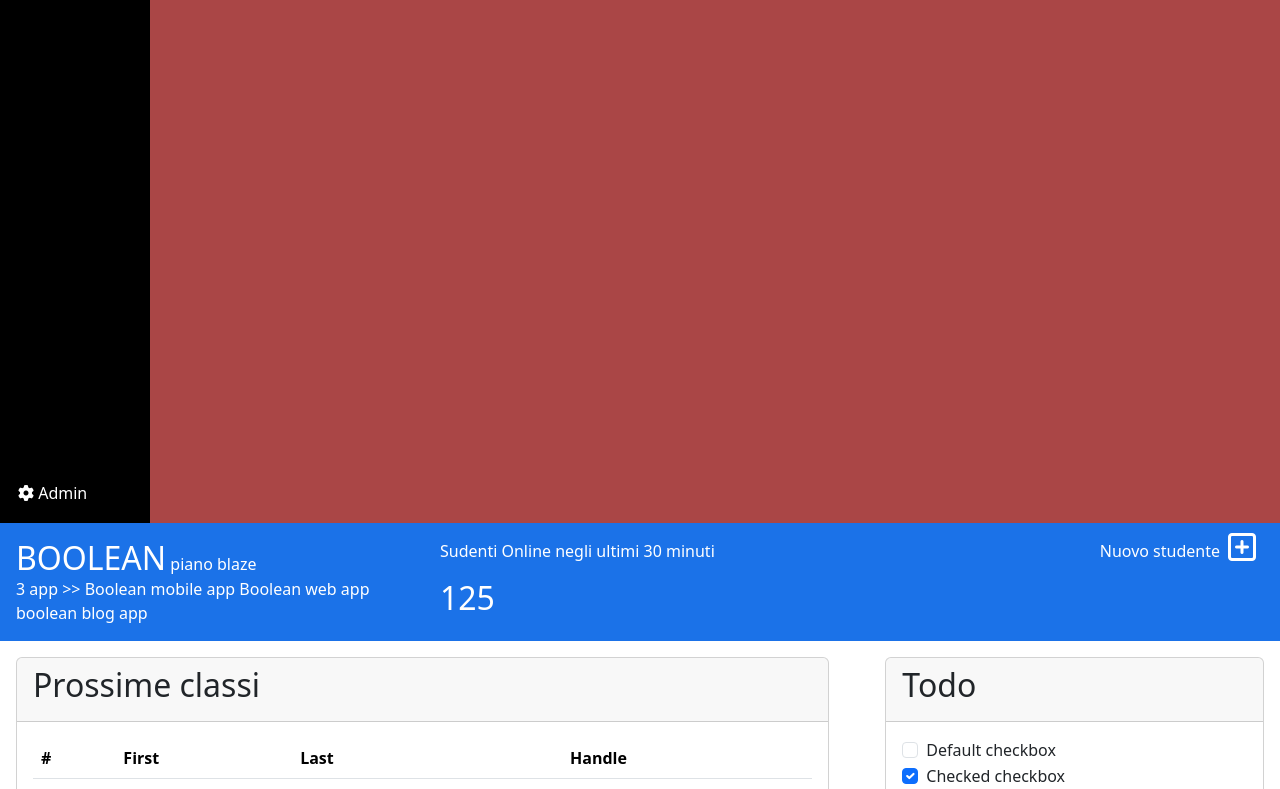
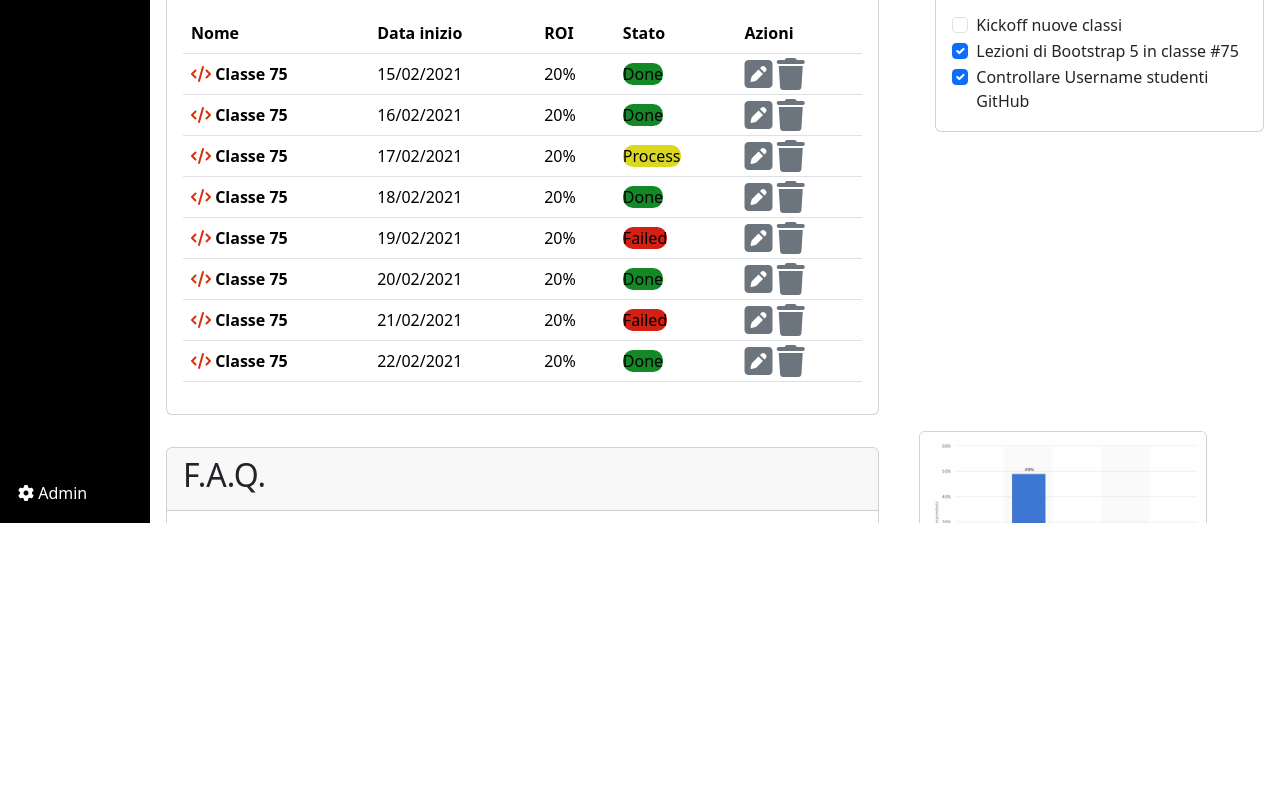
Before and after one commit to AimanFadil/html-css-bootstrap-dashboard, a plain HTML site: page index.html in a window 1280 px wide. Shown: the part 277-1066 px from the top of the page. After the commit the page ends 800 px from the top, so only its background shows below. Drawn offline with nearby package versions, Linux system fonts and the light colour scheme.

Commit message:
correction

```diff
--- a/css/style.css
+++ b/css/style.css
@@ -13,7 +13,6 @@ header{
 .barra-late{
     width: 150px;
     background-color: rgb(0, 0, 0);
-    height: 100%;
     display: flex;
     flex-direction: column;
     justify-content: space-between;
@@ -31,12 +30,16 @@ header{
 .maincontainer{
     background-color: rgb(170, 70, 70);
     height: calc(100vh - 75px);
+    display: flex;
+    width: 100vw;
+
 }
 
 .maincontent{
-    width: 100%;
+    width: calc(100vw - 150px);
     background-color: white;
     overflow-y: auto;
+
 
 }
 
@@ -47,3 +50,27 @@ header{
 .bg-bianco{
     background-color: white;
 }
+
+.underline{
+    height: fit-content;
+    border-radius: 10px;
+    background-color: rgb(22,91,186);
+}
+
+.underline-green{
+    height: fit-content;
+    border-radius: 10px;
+    background-color: rgb(19, 136, 39);
+}
+
+.underline-red{
+    height: fit-content;
+    border-radius: 10px;
+    background-color: rgb(211, 32, 20);
+}
+
+.underline-yellow{
+    height: fit-content;
+    border-radius: 10px;
+    background-color: rgb(219, 216, 33);
+}
--- a/index.html
+++ b/index.html
@@ -10,7 +10,7 @@
 </head>
 <body>
     <header>
-        <div class="row p-3 ">
+        <div class="row  ">
             <div class="col-1">
                 <img class="img-fluid" src="img/logo.svg" alt="LOGO">
             </div>
@@ -52,27 +52,31 @@
             </div>
             <div class="maincontent ">
                 <div class="bg-liteblue">
-                    <div class="row p-3 text-white">
+                    <div class="row  text-white">
                         <div class="col-4 ">
-                        <div>
+                        <div class="p-2">
                             <h2 class="d-inline">BOOLEAN</h2>
-                            <span>piano blaze</span>
+                            <span class="underline">piano blaze</span>
                         </div>
-                        <div>
-                            <span>3 app</span>
+                        <div class="p-2">
+                            <span class="underline">3 app</span>
                             <span>>></span>
-                            <span>Boolean mobile app</span>
-                            <span>Boolean web app</span>
-                            <span>boolean blog app</span>
+                            <span class="underline">Boolean mobile app</span>
+                            <span class="underline">Boolean web app</span>
+                            <span class="underline">boolean blog app</span>
                         </div>
                     </div>
                     <div class="col-4">
+                        <div class="p-2">
                             <p>Sudenti Online negli ultimi 30 minuti</p>
                             <h2>125</h2>
                         </div>
+                    </div>
                     <div class="col-4 d-flex justify-content-end ">
+                        <div class="p-2">
                             <span>Nuovo studente </span>
                             <i class="fa-regular fa-square-plus fa-2xl p-2" style="color: #ffffff;"></i>
+                        </div>
                     </div>
                 </div>
                 <div class="bg-bianco">
@@ -86,29 +90,69 @@
                                     <table class="table">
                                         <thead>
                                           <tr>
-                                            <th scope="col">#</th>
-                                            <th scope="col">First</th>
-                                            <th scope="col">Last</th>
-                                            <th scope="col">Handle</th>
+                                            <th scope="col">Nome</th>
+                                            <th scope="col">Data inizio</th>
+                                            <th scope="col">ROI</th>
+                                            <th scope="col">Stato</th>
+                                            <th scope="col">Azioni</th>
                                           </tr>
                                         </thead>
                                         <tbody>
                                           <tr>
-                                            <th scope="row">1</th>
-                                            <td>Mark</td>
-                                            <td>Otto</td>
-                                            <td>@mdo</td>
+                                            <th scope="row"><i class="fa-solid fa-code" style="color: #d8300b;"></i> Classe 75</th>
+                                            <td>15/02/2021</td>
+                                            <td>20&percnt;</td>
+                                            <td><span class="underline-green">Done</span></td>
+                                            <td><i class="fa-solid fa-square-pen fa-2xl" style="color: #6c757d;" ></i> <i class="fa-solid fa-trash fa-2xl" style="color: #6c757d;"></i></td>
                                           </tr>
                                           <tr>
-                                            <th scope="row">2</th>
-                                            <td>Jacob</td>
-                                            <td>Thornton</td>
-                                            <td>@fat</td>
+                                            <th scope="row"><i class="fa-solid fa-code" style="color: #d8300b;"></i> Classe 75</th>
+                                            <td>16/02/2021</td>
+                                            <td>20&percnt;</td>
+                                            <td><span class="underline-green">Done</span></td>
+                                            <td><i class="fa-solid fa-square-pen fa-2xl" style="color: #6c757d;" ></i> <i class="fa-solid fa-trash fa-2xl" style="color: #6c757d;"></i></td>
                                           </tr>
                                           <tr>
-                                            <th scope="row">3</th>
-                                            <td colspan="2">Larry the Bird</td>
-                                            <td>@twitter</td>
+                                            <th scope="row"><i class="fa-solid fa-code" style="color: #d8300b;"></i> Classe 75</th>
+                                            <td>17/02/2021</td>
+                                            <td>20&percnt;</td>
+                                            <td><span class="underline-yellow">Process</span></td>
+                                            <td><i class="fa-solid fa-square-pen fa-2xl" style="color: #6c757d;" ></i> <i class="fa-solid fa-trash fa-2xl" style="color: #6c757d;"></i></td>
+                                          </tr>
+                                          <tr>
+                                            <th scope="row"><i class="fa-solid fa-code" style="color: #d8300b;"></i> Classe 75</th>
+                                            <td>18/02/2021</td>
+                                            <td>20&percnt;</td>
+                                            <td><span class="underline-green">Done</span></td>
+                                            <td><i class="fa-solid fa-square-pen fa-2xl" style="color: #6c757d;" ></i> <i class="fa-solid fa-trash fa-2xl" style="color: #6c757d;"></i></td>
+                                          </tr>
+                                          <tr>
+                                            <th scope="row"><i class="fa-solid fa-code" style="color: #d8300b;"></i> Classe 75</th>
+                                            <td>19/02/2021</td>
+                                            <td>20&percnt;</td>
+                                            <td><span class="underline-red">Failed</span></td>
+                                            <td><i class="fa-solid fa-square-pen fa-2xl" style="color: #6c757d;" ></i> <i class="fa-solid fa-trash fa-2xl" style="color: #6c757d;"></i></td>
+                                          </tr>
+                                          <tr>
+                                            <th scope="row"><i class="fa-solid fa-code" style="color: #d8300b;"></i> Classe 75</th>
+                                            <td>20/02/2021</td>
+                                            <td>20&percnt;</td>
+                                            <td><span class="underline-green">Done</span></td>
+                                            <td><i class="fa-solid fa-square-pen fa-2xl" style="color: #6c757d;" ></i> <i class="fa-solid fa-trash fa-2xl" style="color: #6c757d;"></i></td>
+                                          </tr>
+                                          <tr>
+                                            <th scope="row"><i class="fa-solid fa-code" style="color: #d8300b;"></i> Classe 75</th>
+                                            <td>21/02/2021</td>
+                                            <td>20&percnt;</td>
+                                            <td><span class="underline-red">Failed</span></td>
+                                            <td><i class="fa-solid fa-square-pen fa-2xl" style="color: #6c757d;" ></i> <i class="fa-solid fa-trash fa-2xl" style="color: #6c757d;"></i></td>
+                                          </tr>
+                                          <tr>
+                                            <th scope="row"><i class="fa-solid fa-code" style="color: #d8300b;"></i> Classe 75</th>
+                                            <td>22/02/2021</td>
+                                            <td>20&percnt;</td>
+                                            <td><span class="underline-green">Done</span></td>
+                                            <td><i class="fa-solid fa-square-pen fa-2xl" style="color: #6c757d;" ></i> <i class="fa-solid fa-trash fa-2xl" style="color: #6c757d;"></i></td>
                                           </tr>
                                         </tbody>
                                       </table>
@@ -124,40 +168,47 @@
                                     <div class="form-check">
                                         <input class="form-check-input" type="checkbox" value="" id="flexCheckDefault">
                                         <label class="form-check-label" for="flexCheckDefault">
-                                          Default checkbox
+                                          Kickoff nuove classi
                                         </label>
                                     </div>
                                     <div class="form-check">
                                         <input class="form-check-input" type="checkbox" value="" id="flexCheckChecked" checked>
                                         <label class="form-check-label" for="flexCheckChecked">
-                                          Checked checkbox
+                                          Lezioni di Bootstrap 5 in classe #75
+                                        </label>
+                                    </div>
+                                    <div class="form-check">
+                                        <input class="form-check-input" type="checkbox" value="" id="flexCheckChecked" checked>
+                                        <label class="form-check-label" for="flexCheckChecked">
+                                          Controllare Username studenti GitHub
                                         </label>
                                     </div>
                                 </div>
                             </div>
                         </div>
+
                     </div>
                     <div class="row">
                         <div class="col-8">
                             <div class="card m-3">
                                 <div class="card-header">
-                                  <h2>Todo</h2>
+                                  <h2>F.A.Q.</h2>
                                 </div>
                                 <div class="card-body">
                                     <select class="form-select" aria-label="Default select example">
-                                        <option selected>Open this select menu</option>
+                                        <option selected>Come aggiungere nuovo studente</option>
                                         <option value="1">One</option>
                                         <option value="2">Two</option>
                                         <option value="3">Three</option>
                                     </select>
                                     <select class="form-select" aria-label="Default select example">
-                                        <option selected>Open this select menu</option>
+                                        <option selected>Come posso accedere alle informazioni del mio account</option>
                                         <option value="1">One</option>
                                         <option value="2">Two</option>
                                         <option value="3">Three</option>
                                     </select>
                                     <select class="form-select" aria-label="Default select example">
-                                        <option selected>Open this select menu</option>
+                                        <option selected>Posso usare Dashboard da mobile</option>
                                         <option value="1">One</option>
                                         <option value="2">Two</option>
                                         <option value="3">Three</option>
@@ -169,17 +220,16 @@
                             <div class="card" style="width: 18rem;">
                                 <img src="img/stats.jpeg" class="card-img-top " alt="...">
                                 <div class="card-body">
-                                  <h5 class="card-title">Card title</h5>
-                                  <p class="card-text">Some quick example text to build on the card title and make up the bulk of the card's content.</p>
+                                  <h5 class="card-title">Utenti attivi</h5>
+                                  <p class="card-text">Lista degli utenti attivi in piattaforma nell'ultimo mese</p>
                                 </div>
                                 <ul class="list-group list-group-flush">
-                                  <li class="list-group-item">An item</li>
-                                  <li class="list-group-item">A second item</li>
-                                  <li class="list-group-item">A third item</li>
+                                  <li class="list-group-item">Gennaio: 1200</li>
+                                  <li class="list-group-item">Febbraio: 800</li>
+                                  <li class="list-group-item">Marzo: 1500</li>
                                 </ul>
                                 <div class="card-body">
-                                  <a href="#" class="card-link">Card link</a>
-                                  <a href="#" class="card-link">Another link</a>
+                                  <a href="#" class="card-link">Visualizza report approfondito</a>
                                 </div>
                               </div>
                         </div>
```
Lines whose indentation alone changed are shown as unchanged.
